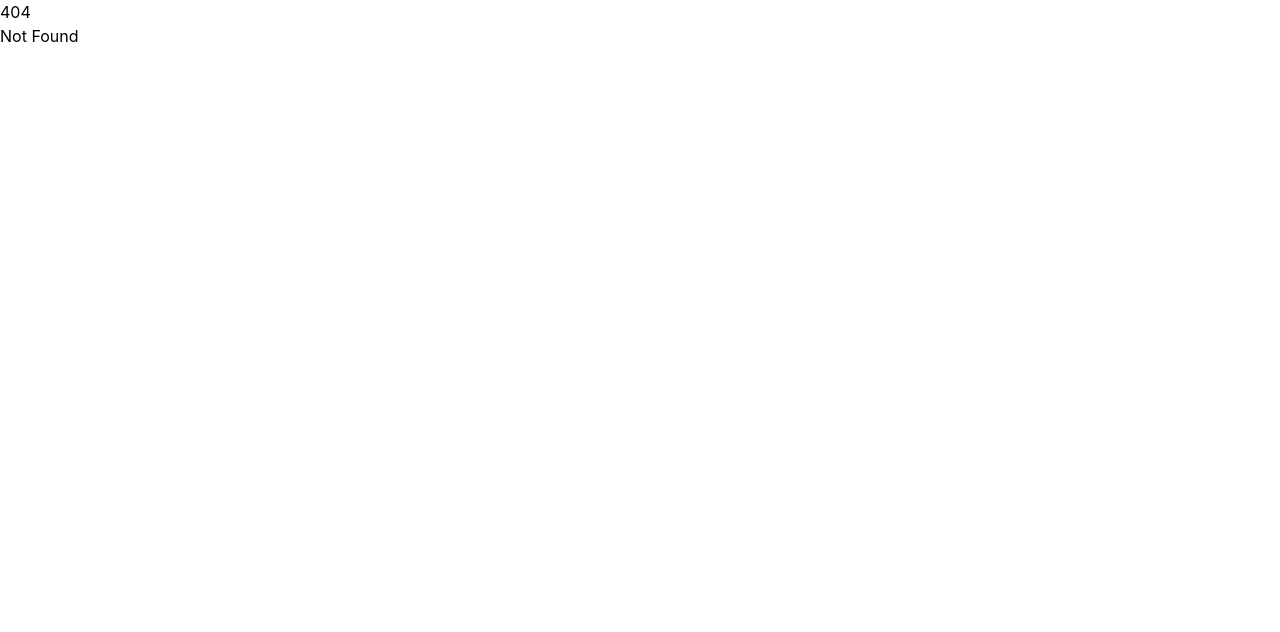
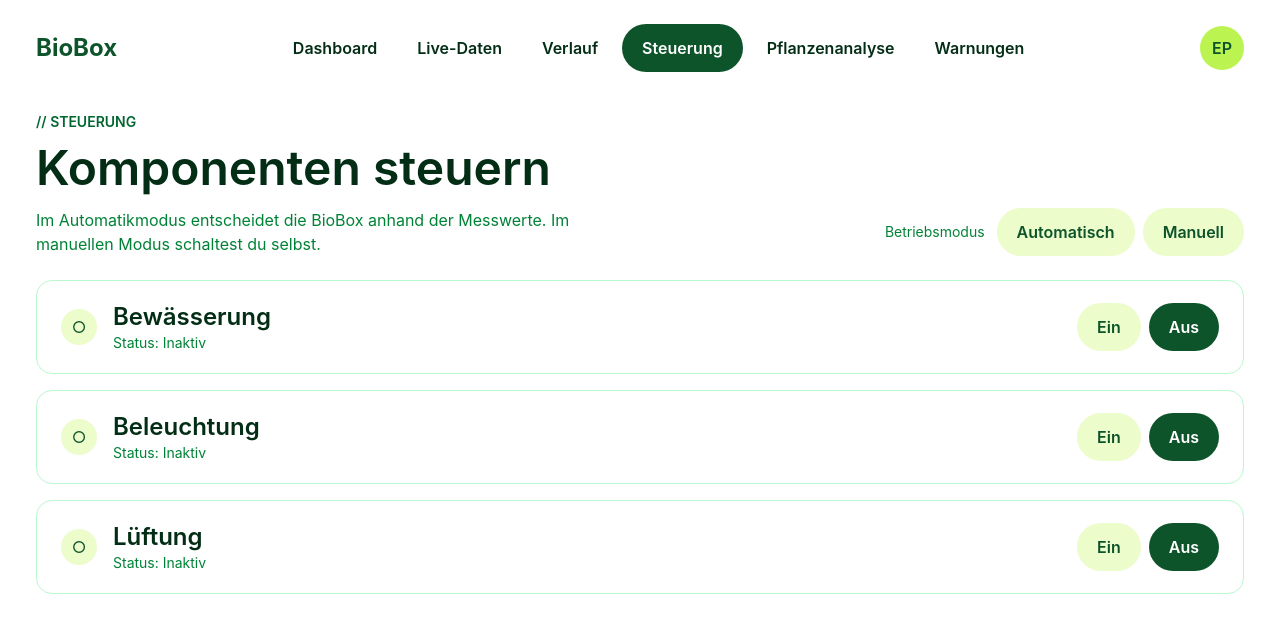
Before and after one commit to Dona-aa/BioBox-webplatform, a SvelteKit app: page /steuerung in a window 1280 px wide. Before the commit this address had no page. Shown: the top 632 px of the page. Built offline with nearby package versions, Linux system fonts and the light colour scheme; no server answers; the database is empty.

Commit message:
Add component control status page

```diff
--- /dev/null
+++ b/src/routes/steuerung/+page.server.js
@@ -0,0 +1,8 @@
+export async function load({ fetch }) {
+	const response = await fetch('/api/v1/status');
+	const status = await response.json();
+
+	return {
+		status
+	};
+}
--- /dev/null
+++ b/src/routes/steuerung/+page.svelte
@@ -0,0 +1,281 @@
+<script>
+	let { data } = $props();
+
+	let status = data.status;
+
+	let waterActive = status.pump_water_ms > 0;
+	let lightActive = status.led_duty_pct > 0;
+	let fanActive = status.fan_duty_pct > 0;
+</script>
+
+<div class="min-h-screen bg-white px-9 py-6">
+
+	<header class="flex items-center justify-between">
+
+		<a href="/" class="text-2xl font-bold text-green-900">
+			BioBox
+		</a>
+
+		<nav class="flex items-center gap-2">
+
+			<a
+				href="/dashboard"
+				class="rounded-full px-4 py-3 font-semibold text-green-950"
+			>
+				Dashboard
+			</a>
+
+			<a
+				href="/live-daten"
+				class="rounded-full px-4 py-3 font-semibold text-green-950"
+			>
+				Live-Daten
+			</a>
+
+			<a
+				href="/verlauf"
+				class="rounded-full px-4 py-3 font-semibold text-green-950"
+			>
+				Verlauf
+			</a>
+
+			<a
+				href="/steuerung"
+				class="rounded-full bg-green-900 px-5 py-3 font-semibold text-white"
+			>
+				Steuerung
+			</a>
+
+			<a
+				href="/pflanzenanalyse"
+				class="rounded-full px-4 py-3 font-semibold text-green-950"
+			>
+				Pflanzenanalyse
+			</a>
+
+			<a
+				href="/warnungen"
+				class="rounded-full px-4 py-3 font-semibold text-green-950"
+			>
+				Warnungen
+			</a>
+
+		</nav>
+
+		<div
+			class="flex h-11 w-11 items-center justify-center rounded-full bg-lime-300 font-semibold text-green-900"
+		>
+			EP
+		</div>
+
+	</header>
+
+
+	<main class="mt-10">
+
+		<div class="flex items-end justify-between">
+
+			<div>
+
+				<p class="text-sm font-semibold text-green-800">
+					// STEUERUNG
+				</p>
+
+				<h1 class="mt-3 text-5xl font-semibold text-green-950">
+					Komponenten steuern
+				</h1>
+
+				<p class="mt-4 max-w-xl text-green-700">
+					Im Automatikmodus entscheidet die BioBox anhand der Messwerte.
+					Im manuellen Modus schaltest du selbst.
+				</p>
+
+			</div>
+
+
+			<div class="flex items-center gap-2">
+
+				<p class="mr-1 text-sm text-green-700">
+					Betriebsmodus
+				</p>
+
+				<button
+					class={status.mode === 'AUTO'
+						? 'rounded-full bg-green-900 px-5 py-3 font-semibold text-white'
+						: 'rounded-full bg-lime-100 px-5 py-3 font-semibold text-green-900'}
+				>
+					Automatisch
+				</button>
+
+				<button
+					class={status.mode === 'MANUAL'
+						? 'rounded-full bg-green-900 px-5 py-3 font-semibold text-white'
+						: 'rounded-full bg-lime-100 px-5 py-3 font-semibold text-green-900'}
+				>
+					Manuell
+				</button>
+
+			</div>
+
+		</div>
+
+
+		<div class="mt-6 space-y-4">
+
+			<!-- Bewässerung -->
+			<div
+				class="flex items-center justify-between rounded-2xl border border-green-200 px-6 py-5"
+			>
+
+				<div class="flex items-center gap-4">
+
+					<div
+						class={waterActive
+							? 'flex h-9 w-9 items-center justify-center rounded-full bg-lime-300 text-green-900'
+							: 'flex h-9 w-9 items-center justify-center rounded-full bg-lime-100 text-green-900'}
+					>
+						{waterActive ? '•' : '○'}
+					</div>
+
+					<div>
+						<h2 class="text-2xl font-semibold text-green-950">
+							Bewässerung
+						</h2>
+
+						<p class="text-sm text-green-700">
+							Status: {waterActive ? 'Aktiv' : 'Inaktiv'}
+						</p>
+					</div>
+
+				</div>
+
+
+				<div class="flex gap-2">
+
+					<button
+						class={waterActive
+							? 'rounded-full bg-green-900 px-5 py-3 font-semibold text-white'
+							: 'rounded-full bg-lime-100 px-5 py-3 font-semibold text-green-900'}
+					>
+						Ein
+					</button>
+
+					<button
+						class={!waterActive
+							? 'rounded-full bg-green-900 px-5 py-3 font-semibold text-white'
+							: 'rounded-full bg-lime-100 px-5 py-3 font-semibold text-green-900'}
+					>
+						Aus
+					</button>
+
+				</div>
+
+			</div>
+
+
+			<!-- Beleuchtung -->
+			<div
+				class="flex items-center justify-between rounded-2xl border border-green-200 px-6 py-5"
+			>
+
+				<div class="flex items-center gap-4">
+
+					<div
+						class={lightActive
+							? 'flex h-9 w-9 items-center justify-center rounded-full bg-lime-300 text-green-900'
+							: 'flex h-9 w-9 items-center justify-center rounded-full bg-lime-100 text-green-900'}
+					>
+						{lightActive ? '•' : '○'}
+					</div>
+
+					<div>
+						<h2 class="text-2xl font-semibold text-green-950">
+							Beleuchtung
+						</h2>
+
+						<p class="text-sm text-green-700">
+							Status: {lightActive ? 'Aktiv' : 'Inaktiv'}
+						</p>
+					</div>
+
+				</div>
+
+
+				<div class="flex gap-2">
+
+					<button
+						class={lightActive
+							? 'rounded-full bg-green-900 px-5 py-3 font-semibold text-white'
+							: 'rounded-full bg-lime-100 px-5 py-3 font-semibold text-green-900'}
+					>
+						Ein
+					</button>
+
+					<button
+						class={!lightActive
+							? 'rounded-full bg-green-900 px-5 py-3 font-semibold text-white'
+							: 'rounded-full bg-lime-100 px-5 py-3 font-semibold text-green-900'}
+					>
+						Aus
+					</button>
+
+				</div>
+
+			</div>
+
+
+			<!-- Lüftung -->
+			<div
+				class="flex items-center justify-between rounded-2xl border border-green-200 px-6 py-5"
+			>
+
+				<div class="flex items-center gap-4">
+
+					<div
+						class={fanActive
+							? 'flex h-9 w-9 items-center justify-center rounded-full bg-lime-300 text-green-900'
+							: 'flex h-9 w-9 items-center justify-center rounded-full bg-lime-100 text-green-900'}
+					>
+						{fanActive ? '•' : '○'}
+					</div>
+
+					<div>
+						<h2 class="text-2xl font-semibold text-green-950">
+							Lüftung
+						</h2>
+
+						<p class="text-sm text-green-700">
+							Status: {fanActive ? 'Aktiv' : 'Inaktiv'}
+						</p>
+					</div>
+
+				</div>
+
+
+				<div class="flex gap-2">
+
+					<button
+						class={fanActive
+							? 'rounded-full bg-green-900 px-5 py-3 font-semibold text-white'
+							: 'rounded-full bg-lime-100 px-5 py-3 font-semibold text-green-900'}
+					>
+						Ein
+					</button>
+
+					<button
+						class={!fanActive
+							? 'rounded-full bg-green-900 px-5 py-3 font-semibold text-white'
+							: 'rounded-full bg-lime-100 px-5 py-3 font-semibold text-green-900'}
+					>
+						Aus
+					</button>
+
+				</div>
+
+			</div>
+
+		</div>
+
+	</main>
+
+</div>
```
